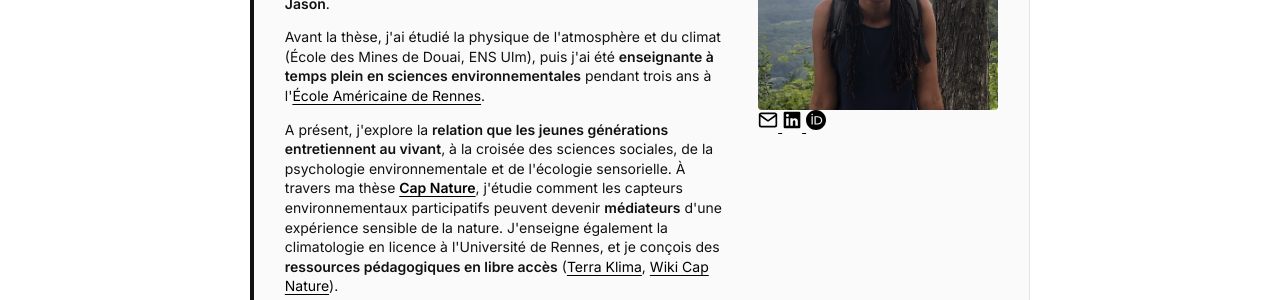
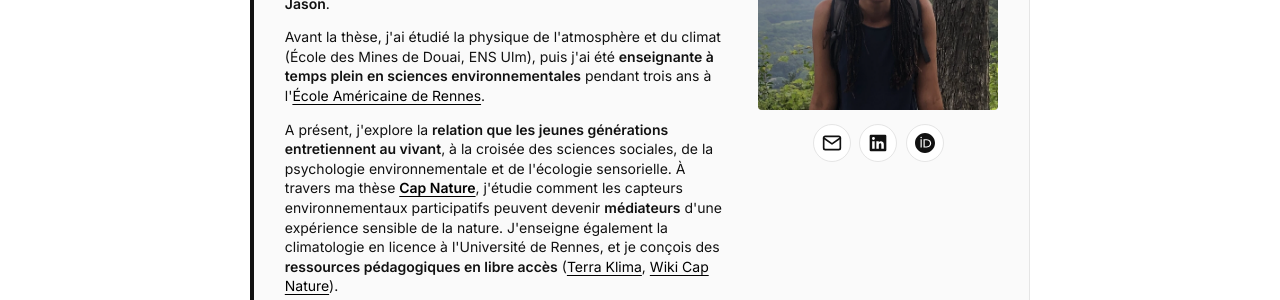
Before and after one commit to marieleapouliquen/marieleapouliquen.github.io, a Jekyll site: the page built from _pages/index.md, in a window 1280 px wide. Shown: the part 386-686 px from the top of the page. Built offline with Jekyll 4.4.1, drawn with Linux system fonts in a browser that asks for light colours.

Commit message:
Update main.css

```diff
--- a/assets/css/main.css
+++ b/assets/css/main.css
@@ -1092,3 +1092,47 @@ body.page-cv .container { max-width: 1280px; }
     border-left: 1px solid var(--color-border);
   }
 }
+
+
+/* ---------- BLOC CONTACT SOUS LA PHOTO ---------- */
+.home-photo-wrap {
+  display: flex;
+  flex-direction: column;
+  align-items: center;
+}
+
+.home-photo-wrap .home-photo {
+  margin-bottom: 1rem;
+}
+
+.home-contact {
+  display: flex;
+  gap: 0.6rem;
+  justify-content: center;
+  flex-wrap: wrap;
+}
+
+.contact-icon {
+  display: inline-flex;
+  align-items: center;
+  justify-content: center;
+  width: 38px;
+  height: 38px;
+  border: 1px solid var(--color-border);
+  border-radius: 50%;
+  color: var(--color-text);
+  text-decoration: none;
+  transition: all 0.2s ease;
+  background: var(--color-bg);
+}
+
+.contact-icon:hover {
+  background: var(--color-text);
+  color: var(--color-bg);
+  border-color: var(--color-text);
+  transform: translateY(-2px);
+}
+
+.contact-icon svg {
+  display: block;
+}
```
